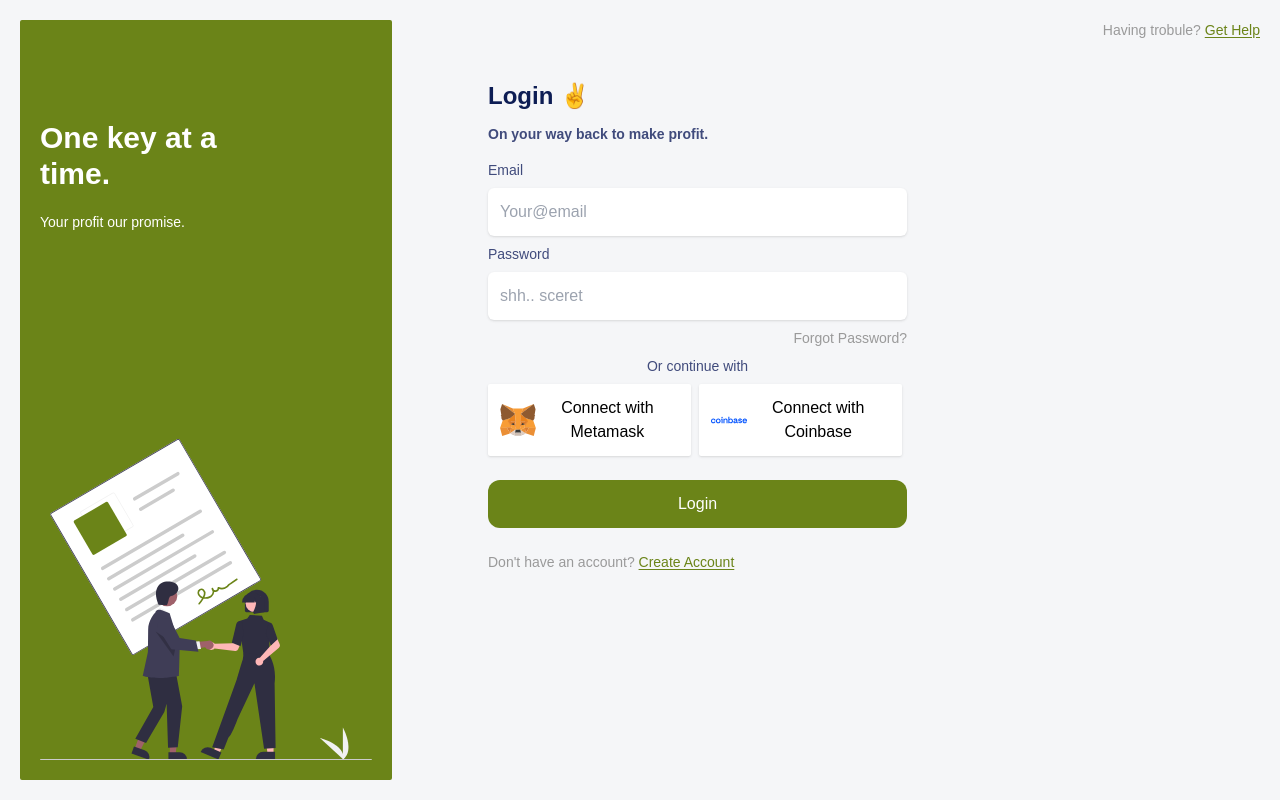
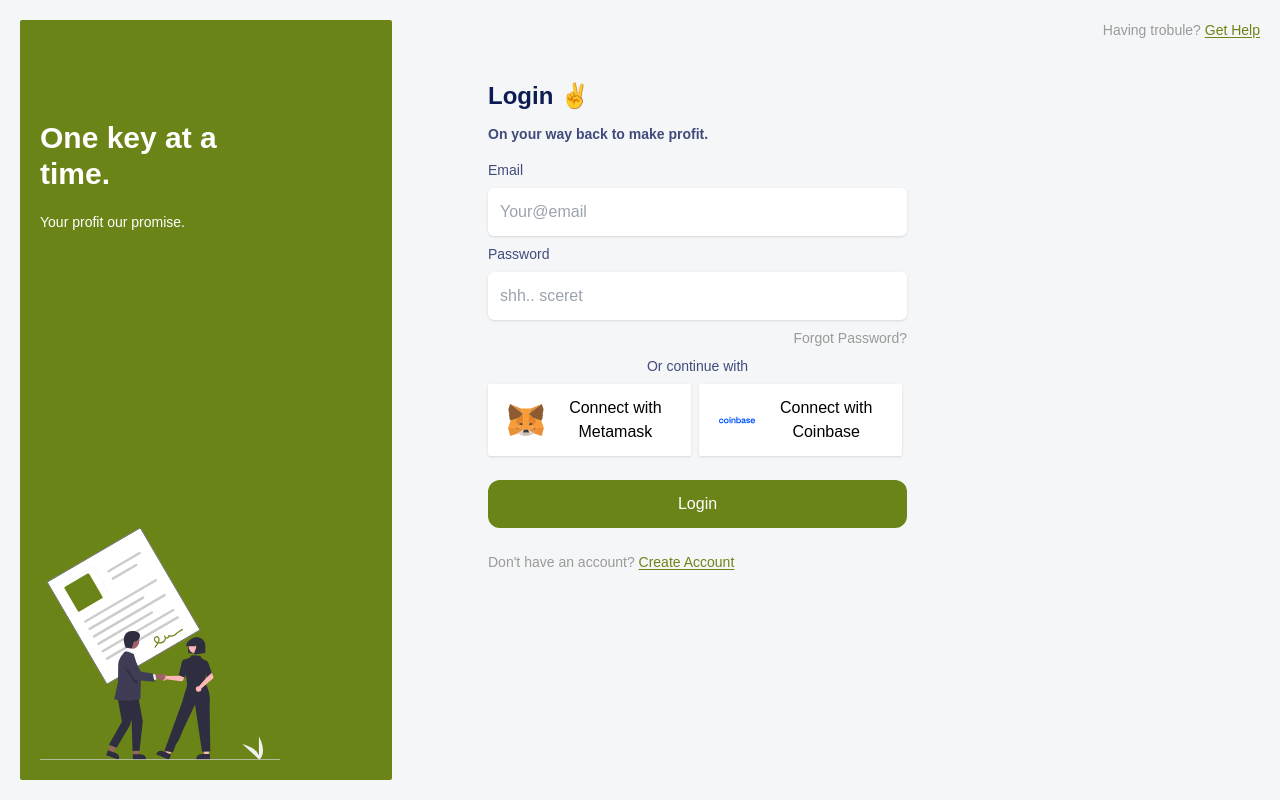
Before and after one commit to PropertyList/frontend, a React (Create React App) app: page /login in a window 1280 px wide. Built offline with nearby package versions, Linux system fonts and the light colour scheme.

Commit message:
:art: Revamped login page

```diff
--- a/src/pages/Login.jsx
+++ b/src/pages/Login.jsx
@@ -11,7 +11,7 @@ const Login = () => {
           <h2 className="font-[550] text-3xl mb-5">One key at a time.</h2>
           <p className="text-sm">Your profit our promise.</p>
         </div>
-        <img className=" " src={LoginImg} alt="Img" />
+        <img className="w-60 flex-end" src={LoginImg} alt="Img" />
       </div>
       <form className="basis-[70%] flex flex-col px-24 py-10 flex-start">
         <h2 className="text-[#0D1D54] font-semibold text-2xl mt-5 mb-3">
@@ -46,14 +46,14 @@ const Login = () => {
         <div className="flex flex-row ">
           <button className="bg-white rounded-sm hover:ring-1 ring-black p-3 shadow w-[30%]">
             <div className="flex flex-row ">
-              <img className="w-9" src={Metamask} alt="Metamask-img" />
-              <h2>Connect with Metamask</h2>
+              <img className="w-9 mx-2" src={Metamask} alt="Metamask-img" />
+              <h2 className="m-auto ">Connect with Metamask</h2>
             </div>
           </button>
           <button className="bg-white rounded-sm hover:ring-1 ring-black p-3 shadow w-[30%] ml-2">
             <div className="flex flex-row ">
-              <img className="w-9" src={Coinbase} alt="Coinbase-img" />
-              <h2>Connect with Coinbase</h2>
+              <img className="w-9 mx-2" src={Coinbase} alt="Coinbase-img" />
+              <h2 className="m-auto">Connect with Coinbase</h2>
             </div>
           </button>
         </div>
```
